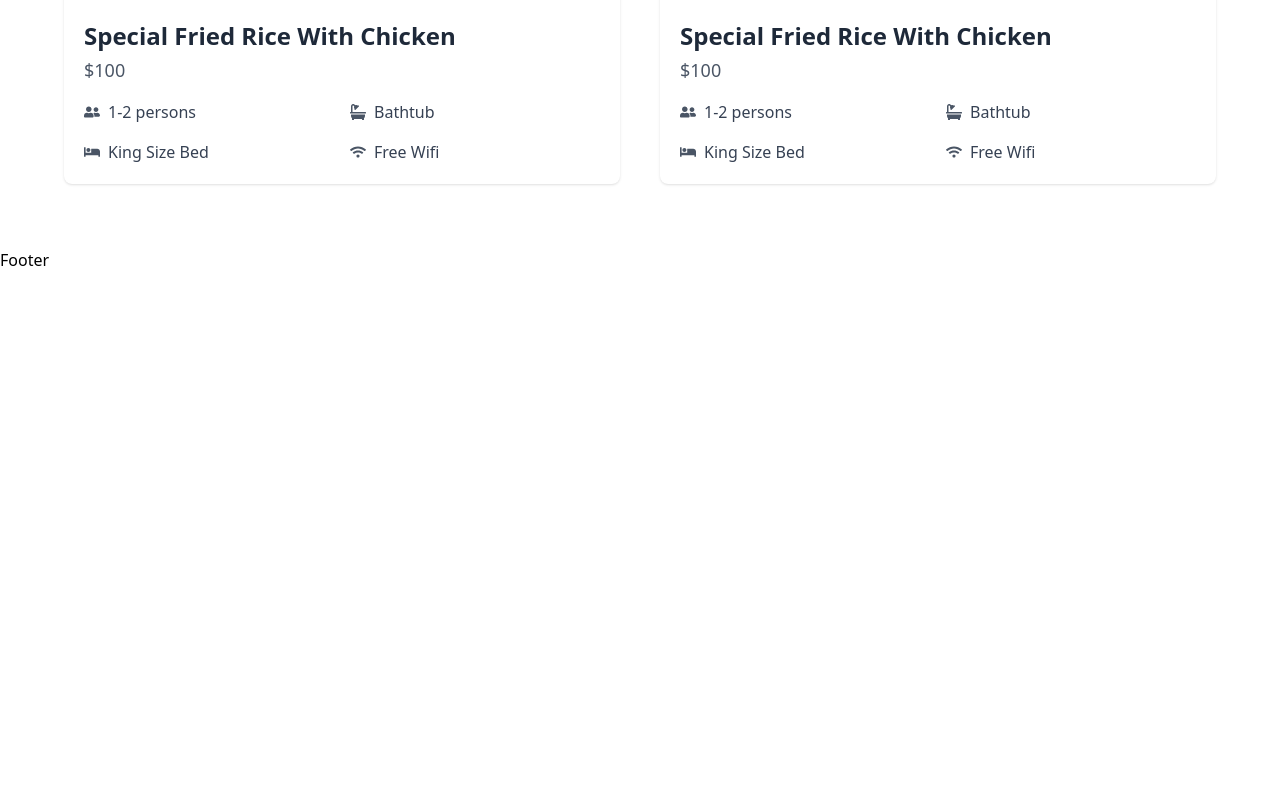
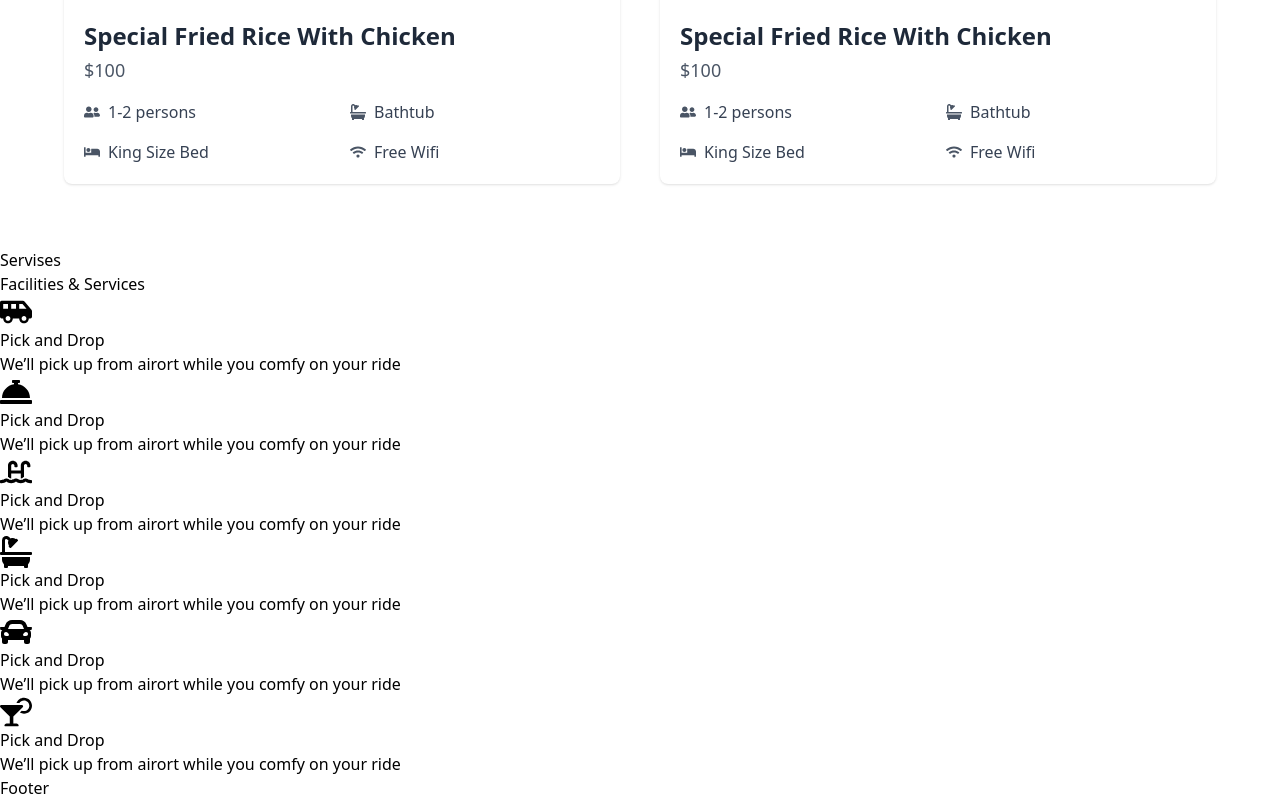
Before and after one commit to boben195/p07-hotel-MERN, a React (Vite) app in the folder frontend/: page / in a window 1280 px wide. Shown: the part 1952-2752 px from the top of the page. Before the commit the page ends 2224 px from the top, so only its background shows below. Built offline with nearby package versions, Linux system fonts and the light colour scheme.

Commit message:
add facility

```diff
--- a/frontend/src/components/Facility/Facility.jsx
+++ b/frontend/src/components/Facility/Facility.jsx
@@ -1,7 +1,66 @@
 import React from "react";
+import {
+  FaBath,
+  FaCar,
+  FaCocktail,
+  FaConciergeBell,
+  FaShuttleVan,
+  FaSwimmingPool,
+} from "react-icons/fa";
+
+const services = [
+  {
+    icon: <FaShuttleVan size={32} />,
+    title: "Pick and Drop",
+    desc: "We’ll pick up from airort while you comfy on your ride",
+  },
+  {
+    icon: <FaConciergeBell size={32} />,
+    title: "Pick and Drop",
+    desc: "We’ll pick up from airort while you comfy on your ride",
+  },
+  {
+    icon: <FaSwimmingPool size={32} />,
+    title: "Pick and Drop",
+    desc: "We’ll pick up from airort while you comfy on your ride",
+  },
+  {
+    icon: <FaBath size={32} />,
+    title: "Pick and Drop",
+    desc: "We’ll pick up from airort while you comfy on your ride",
+  },
+  {
+    icon: <FaCar size={32} />,
+    title: "Pick and Drop",
+    desc: "We’ll pick up from airort while you comfy on your ride",
+  },
+  {
+    icon: <FaCocktail size={32} />,
+    title: "Pick and Drop",
+    desc: "We’ll pick up from airort while you comfy on your ride",
+  },
+];
 
 const Facility = () => {
-  return <div>Facility</div>;
+  return (
+    <div>
+      <div>
+        <div>
+          <p>Servises</p>
+          <h2>Facilities & Services</h2>
+        </div>
+        <div>
+          {services.map((service, index) => (
+            <div key={index}>
+              <div>{service.icon}</div>
+              <h3>{service.title}</h3>
+              <p>{service.desc}</p>
+            </div>
+          ))}
+        </div>
+      </div>
+    </div>
+  );
 };
 
 export default Facility;
--- a/frontend/src/pages/Home/Home.jsx
+++ b/frontend/src/pages/Home/Home.jsx
@@ -1,12 +1,13 @@
 import React from "react";
 import Hero from "../../components/Hero/Hero";
 import HotelList from "../../components/HotelList/HotelList";
-
+import Facility from "../../components/Facility/Facility";
 const Home = () => {
   return (
     <div>
       <Hero />
       <HotelList />
+      <Facility />
     </div>
   );
 };
```
